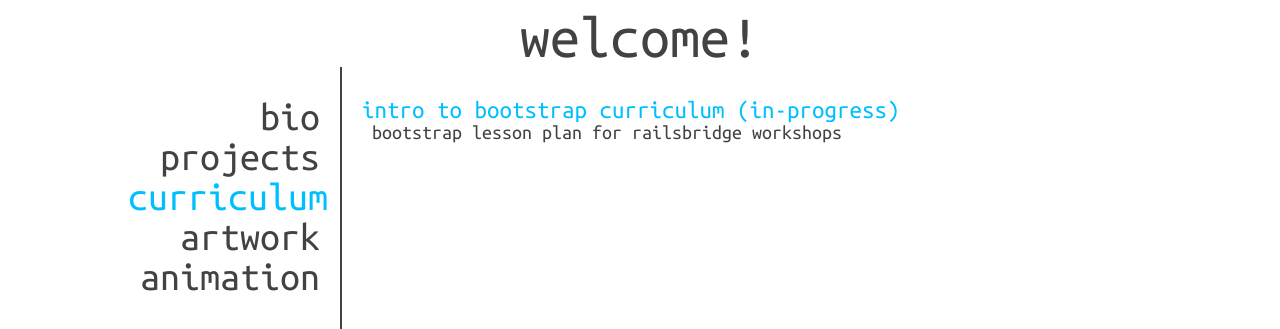
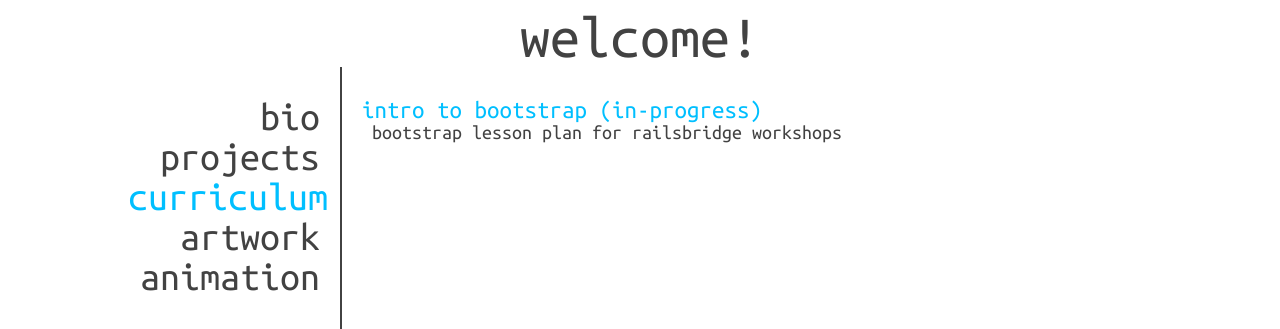
Before and after one commit to mariohsieh/mariohsieh.github.io, a plain HTML site: page index.html in a window 1280 px wide. Both pictures are taken after a click on the item "curriculum". Shown: the part 43-372 px from the top of the page. Drawn offline with nearby package versions, Linux system fonts and the light colour scheme.

```diff
--- a/index.html
+++ b/index.html
@@ -84,7 +84,7 @@
 			<div id="curriculum">
 				<ul>
 					<li>
-						<a target="_blank" href="http://mariohsieh.github.io/intro-to-bootstrap/">intro to bootstrap curriculum (in-progress)</a>
+						<a target="_blank" href="http://mariohsieh.github.io/intro-to-bootstrap/">intro to bootstrap (in-progress)</a>
 						<span>bootstrap lesson plan for railsbridge workshops</span>
 					</li>
 				</ul>
```
Also changed, not shown: 2 other files.
